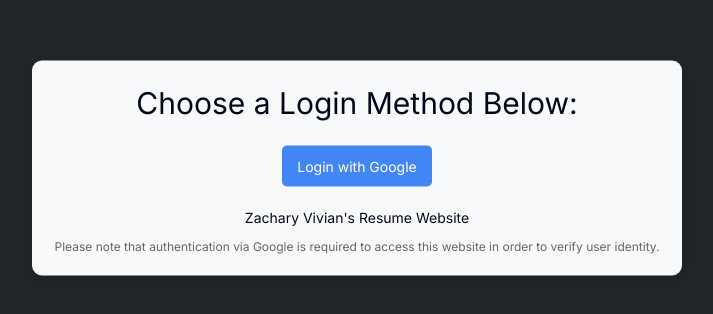
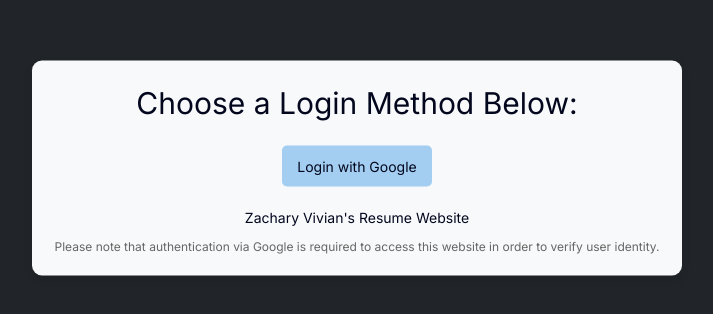
Before and after one commit to zacharycvivian/react-portfolio-app, a Next.js app: page / in a window 1280 px wide. Shown: the part 232-546 px from the top of the page, without its empty margins (283-996 px from the left). Built offline with nearby package versions, Linux system fonts and the light colour scheme; no server answers.

Commit message:
Changed login screen button color

```diff
--- a/src/app/Login.css
+++ b/src/app/Login.css
@@ -32,8 +32,8 @@
     padding: 10px 15px;
     border: none;
     border-radius: 5px;
-    background-color: #4285f4;
-    color: white;
+    background-color: var(--button-color-light);
+    color: var(--text-color-light);
     cursor: pointer;
     font-size: 14px;
     transition: background-color 0.3s;
```
